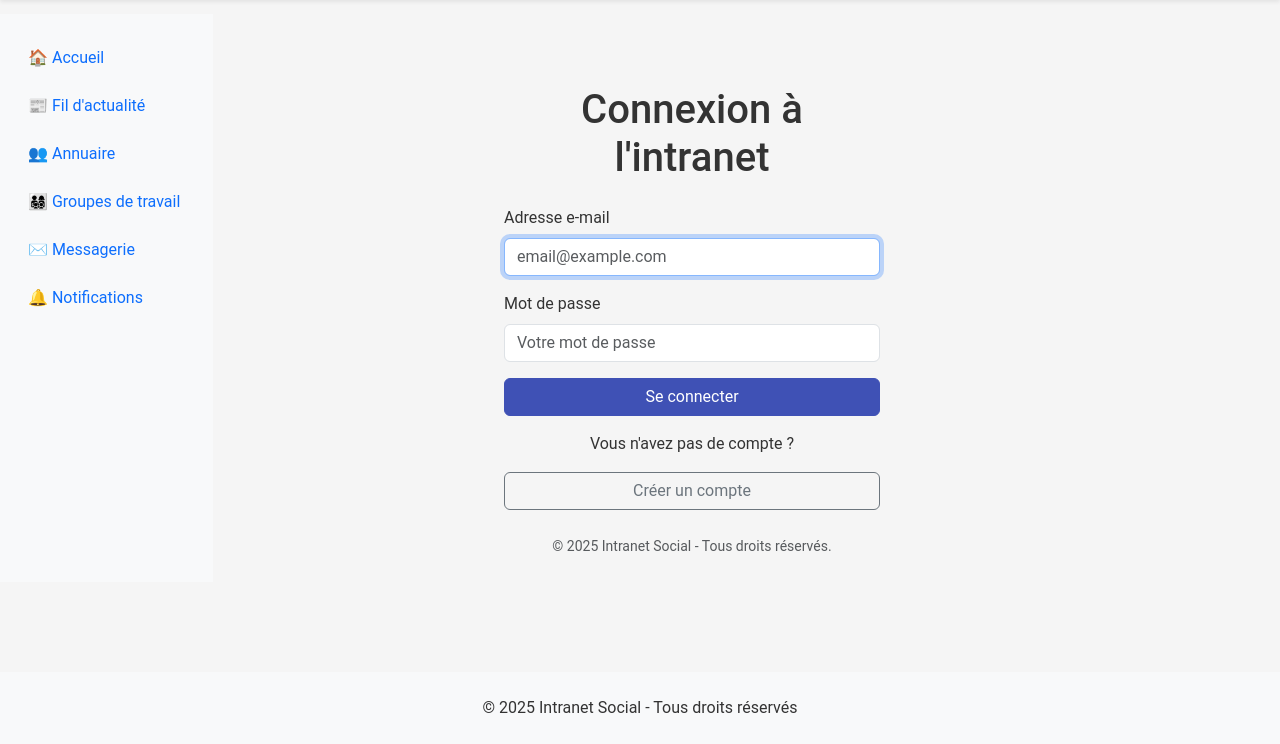
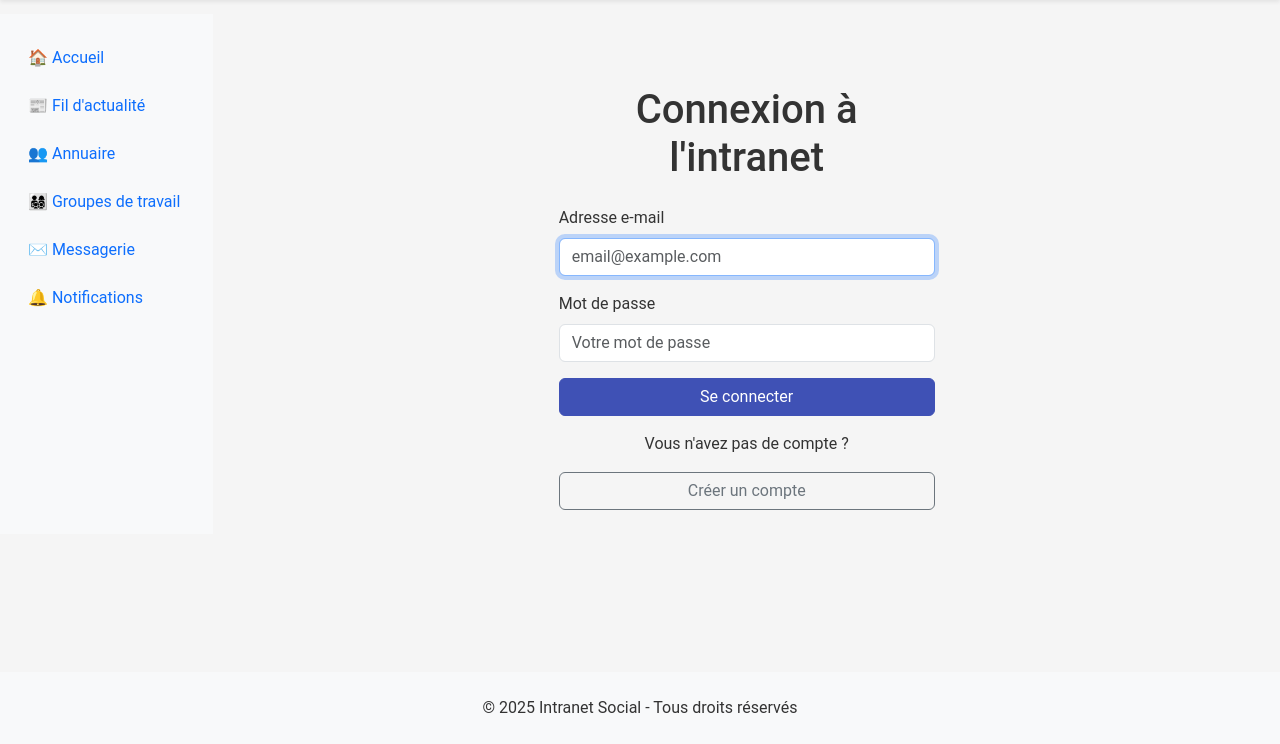
Before and after one commit to stshauke/intranet_social, a Symfony app: template templates/security/login.html.twig in a window 1280 px wide. Shown: the part 56-800 px from the top of the page. Run offline with Twig, Linux system fonts and the light colour scheme; the template is opened without the code that fills it, so the values that code supplies are empty; style sheets or scripts are compiled from the project's sources; some libraries are stand-ins or nearby versions.

Commit message:
Remove unnecessary margin from registration and login forms for better alignment

```diff
--- a/templates/registration/register.html.twig
+++ b/templates/registration/register.html.twig
@@ -4,7 +4,7 @@
 {% block title %}Créer un compte{% endblock %}
 
 {% block body %}
-<div class="container mt-5" style="max-width: 500px; margin-left: 22%;">
+<div class="container mt-5" style="max-width: 500px;">
     <div class="card shadow-sm">
         <div class="card-body">
             <h2 class="card-title text-center mb-4">Créer un compte</h2>
--- a/templates/security/login.html.twig
+++ b/templates/security/login.html.twig
@@ -3,7 +3,7 @@
 {% block title %}Connexion{% endblock %}
 
 {% block body %}
-<div class="container mt-5" style="max-width: 400px; margin-left: 25%;">
+<div class="container mt-5" style="max-width: 400px;">
     <h1 class="text-center mb-4">Connexion à l'intranet</h1>
 
     {% if error %}
@@ -32,9 +32,5 @@
         <p>Vous n'avez pas de compte ?</p>
         <a href="{{ path('app_register') }}" class="btn btn-outline-secondary w-100">Créer un compte</a>
     </div>
-
-    <div class="text-center mt-4">
-        <small class="text-muted">© {{ "now"|date("Y") }} Intranet Social - Tous droits réservés.</small>
-    </div>
 </div>
 {% endblock %}
```
